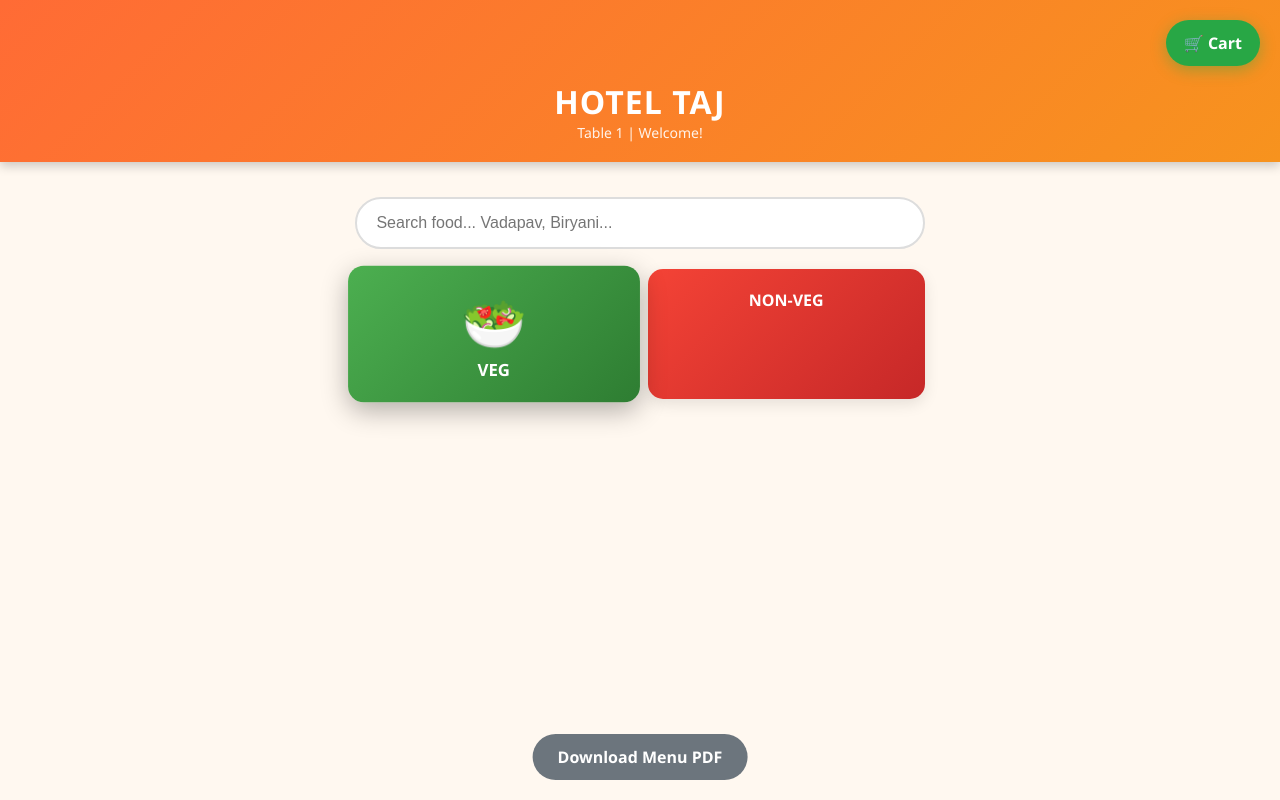
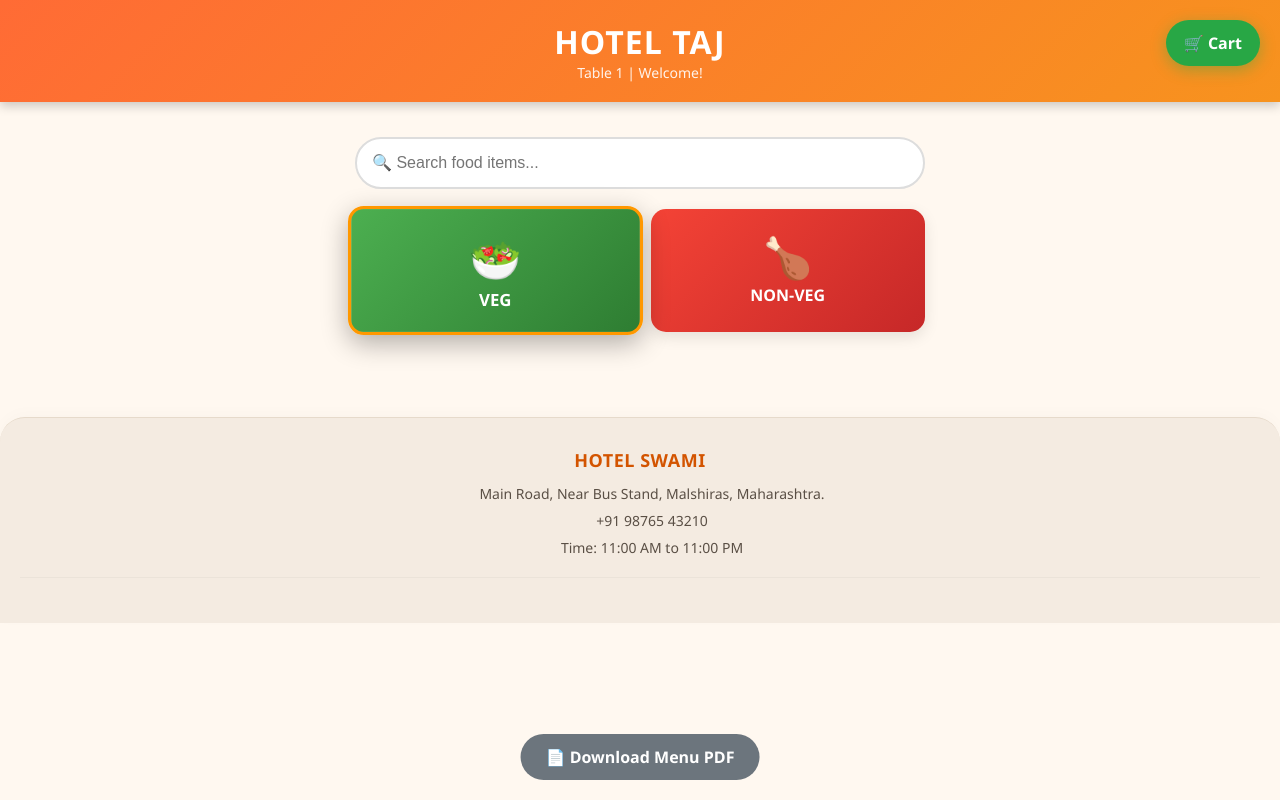
Before and after one commit to sayaliadsar/qrmenu, a Flask app: page /menu/1 in a window 1280 px wide. Run offline with Flask 3, Linux system fonts and the light colour scheme; data that the repository does not hold is empty.

Commit message:
Update menu.html

```diff
--- a/qrmenu/templates/menu.html
+++ b/qrmenu/templates/menu.html
@@ -1,3 +1,4 @@
+<!DOCTYPE html>
 <html>
 <head>
     <title>Menu - Table {{ table_id }}</title>
@@ -11,7 +12,6 @@
             color: white; padding: 20px; text-align: center;
             box-shadow: 0 4px 10px rgba(0,0,0,0.2);
         }
-        .logo { font-size: 40px; margin-bottom: 5px; }
         .header h1 { font-size: 32px; font-weight: 800; letter-spacing: 1px; }
         .header p { opacity: 0.9; font-size: 14px; }
 
@@ -29,85 +29,88 @@
             width: 100%; padding: 15px; font-size: 16px;
             border: 2px solid #ddd; border-radius: 50px; outline: none;
         }
-        .search-box input:focus { border-color: #ff6b35; }
 
         .category-box { display: flex; gap: 15px; margin: 20px 0; }
         .category-card {
             flex: 1; padding: 20px; border-radius: 15px; text-align: center;
-            cursor: pointer; transition: 0.3s; color: white; font-weight: bold;
+            color: white; font-weight: bold; transition: 0.3s; cursor: pointer;
             box-shadow: 0 5px 15px rgba(0,0,0,0.1);
         }
-        .category-card:hover { transform: translateY(-5px); }
         .veg-card { background: linear-gradient(135deg, #4CAF50, #2E7D32); }
         .nonveg-card { background: linear-gradient(135deg, #F44336, #C62828); }
-        .category-card img { width: 60px; height: 60px; margin-bottom: 10px; }
-        .active-cat { transform: scale(1.05); box-shadow: 0 8px 25px rgba(0,0,0,0.3); }
+        .active-cat { transform: scale(1.05); box-shadow: 0 8px 25px rgba(0,0,0,0.3); border: 3px solid #ff9800; }
 
         .food-list { margin-top: 10px; }
         .food-item {
             background: white; margin: 12px 0; padding: 15px; border-radius: 12px;
             display: flex; align-items: center; justify-content: space-between;
-            box-shadow: 0 2px 8px rgba(0,0,0,0.08); transition: 0.2s;
+            box-shadow: 0 2px 8px rgba(0,0,0,0.08);
         }
-        .food-item:hover { box-shadow: 0 4px 15px rgba(0,0,0,0.15); }
         .food-left { display: flex; align-items: center; gap: 15px; }
         .food-icon { font-size: 35px; }
         .food-name { font-size: 18px; font-weight: 600; color: #333; }
         .food-price { color: #ff6b35; font-weight: bold; font-size: 16px; }
-        .add-btn {
-            background: #007bff; color: white; padding: 10px 18px;
-            border: none; border-radius: 8px; text-decoration: none; font-weight: bold;
+
+        .qty-badge {
+            background: #ff9800; color: white; padding: 2px 8px;
+            border-radius: 10px; font-size: 12px; font-weight: bold; margin-left: 5px;
         }
-        .add-btn:active { transform: scale(0.95); }
-        .hidden { display: none; }
+
+        .add-btn { background: #007bff; color: white; padding: 10px 18px; border-radius: 8px; text-decoration: none; font-weight: bold; }
+        .cancel-btn { background: #dc3545; color: white; padding: 10px 18px; border-radius: 8px; text-decoration: none; font-weight: bold; }
+        .hidden { display: none !important; }
 
         .pdf-btn {
             position: fixed; bottom: 20px; left: 50%; transform: translateX(-50%);
             background: #6c757d; color: white; padding: 12px 25px;
             border-radius: 50px; text-decoration: none; font-weight: bold;
         }
-       .cancel-btn {
-    background: #dc3545;
-    color: white;
-    padding: 10px 18px;
-    border: none;
-    border-radius: 8px;
-    text-decoration: none;
-    font-weight: bold;
+        .hotel-footer {
+            background: #f4ebe1; color: #4a3f35; padding: 30px 20px; text-align: center;
+            margin-top: 50px; border-top-left-radius: 25px; border-top-right-radius: 25px;
+            font-size: 14px; box-shadow: 0 -4px 15px rgba(0,0,0,0.02);
+            border-top: 1px solid #e6dacb;
         }
+        .footer-title { color: #d35400; font-size: 18px; font-weight: bold; margin-bottom: 12px; letter-spacing: 0.5px; }
+        .footer-info { margin-bottom: 8px; opacity: 0.9; display: flex; align-items: center; justify-content: center; gap: 8px; font-weight: 500; }
+        .footer-info i { width: 16px; text-align: center; }
+        .footer-info a { color: #4a3f35; text-decoration: none; }
+        .footer-copyright { font-size: 11px; margin-top: 20px; opacity: 0.6; border-top: 1px solid rgba(0,0,0,0.06); padding-top: 15px; }
 
-.cancel-btn:hover {
-    background: #c82333;
-}
+        .hidden-admin-link { display: inline-block; color: #b5a492 !important; text-decoration: none; font-size: 10px; cursor: default; margin-top: 5px; }
 
-.cancel-btn:hover {
-    background: #c82333;
-}
+
     </style>
 </head>
 <body>
+
     <a href="/cart" class="cart-float">🛒 Cart</a>
-
     <div class="header">
-        <div class="logo">️</div>
         <h1>HOTEL TAJ</h1>
         <p>Table {{ table_id }} | Welcome!</p>
     </div>
 
+
+</script>
+<script type="text/javascript" src="https://google.com"></script>
+
+</script>
+<script type="text/javascript" src="//://google.com"></script>
+
     <div class="container">
         <!-- Search Bar -->
         <div class="search-box">
-            <input type="text" id="searchInput" placeholder=" Search food... Vadapav, Biryani...">
+            <input type="text" id="searchInput" placeholder="🔍 Search food items..." onkeyup="filterMenu()">
         </div>
 
         <!-- Category Cards -->
         <div class="category-box">
-            <div class="category-card veg-card active-cat" onclick="filterCategory('veg', event)">
-                <div style="font-size: 50px;">🥗</div>
+            <div id="vegTab" class="category-card veg-card" onclick="selectCategory('veg')">
+                <div style="font-size: 40px;">🥗</div>
                 <div>VEG</div>
             </div>
-            <div class="category-card nonveg-card" onclick="filterCategory('non-veg', event)">
-                <div style="font-size: 50px;"></div>
+            <div id="nonvegTab" class="category-card nonveg-card" onclick="selectCategory('non-veg')">
+                <div style="font-size: 40px;">🍗</div>
                 <div>NON-VEG</div>
             </div>
         </div>
@@ -119,60 +122,89 @@
                 <div class="food-left">
                     <div class="food-icon">{{ item.icon }}</div>
                     <div>
-                        <div class="food-name">{{ item.name }}</div>
+                        <div class="food-name">
+                            {{ item.name }}
+                            {% if cart and cart[item.id|string] %}
+                                <span class="qty-badge">x{{ cart[item.id|string] }}</span>
+                            {% endif %}
+                        </div>
                         <div class="food-price">₹{{ item.price }}</div>
                     </div>
                 </div>
                 <div style="display:flex; gap:8px;">
+                    <!-- Add Button -->
                     <a href="/add_to_cart/{{ item.id }}" class="add-btn">+ Add</a>
 
-    <a href="/cancel_item/{{ item.id }}"
-       class="cancel-btn"
-       onclick="return confirm('Ha item cancel karaycha aahe ka?');">
+                    <!-- Cancel Button -->
+                    {% if cart and cart[item.id|string] %}
+                    <a href="/cancel_item/{{ item.id }}" class="cancel-btn" onclick="return confirm('हा आयटम कमी करायचा आहे का?');">
                         ❌ Cancel
                     </a>
+                    {% endif %}
                 </div>
             </div>
             {% endfor %}
         </div>
     </div>
 
-    <a href="javascript:window.print()" class="pdf-btn"> Download Menu PDF</a>
+    <a href="javascript:window.print()" class="pdf-btn">📄 Download Menu PDF</a>
+     <footer class="hotel-footer">
+        <div class="footer-title">HOTEL SWAMI </div>
+        <div class="footer-info"><i class="fa-solid fa-location-dot" style="color: #e74c3c;"></i> Main Road, Near Bus Stand, Malshiras, Maharashtra.</div>
+        <div class="footer-info"><i class="fa-solid fa-phone" style="color: #2ecc71;"></i> <a href="tel:+919876543210">+91 98765 43210</a></div>
+        <div class="footer-info"><i class="fa-solid fa-clock" style="color: #f1c40f;"></i> Time: 11:00 AM to 11:00 PM</div>
+
+        <div class="footer-copyright">
+
+
+        </div>
+    </footer>
 
     <script>
-    // Search Function
-    document.getElementById('searchInput').addEventListener('keyup', function() {
-        let filter = this.value.toLowerCase();
+        // १. युझरची कॅटेगरी ब्राउझर मेमरीमध्ये लॉक करणे
+        function selectCategory(cat) {
+            localStorage.setItem('hotel_menu_cat', cat);
+            filterMenu();
+        }
+
+        // २. फिल्टर फंक्शन (पेज रिफ्रेश झाले तरी चालू राहणारे)
+        function filterMenu() {
+            let currentCat = localStorage.getItem('hotel_menu_cat') || 'veg';
+            let searchVal = document.getElementById('searchInput').value.toLowerCase();
             let items = document.querySelectorAll('.food-item');
+
+            // बटनांची स्टाईल बदलणे
+            if (currentCat === 'veg') {
+                document.getElementById('vegTab').classList.add('active-cat');
+                document.getElementById('nonvegTab').classList.remove('active-cat');
+            } else {
+                document.getElementById('nonvegTab').classList.add('active-cat');
+                document.getElementById('vegTab').classList.remove('active-cat');
+            }
+
+            // आयटम्स दाखवणे किंवा लपवणे
             items.forEach(item => {
+                let cat = item.getAttribute('data-category');
                 let name = item.getAttribute('data-name');
-            if (name.includes(filter)) {
+
+                if (cat === currentCat && name.includes(searchVal)) {
                     item.classList.remove('hidden');
                 } else {
                     item.classList.add('hidden');
                 }
             });
-    });
-
-    // Category Filter - fakt 'event' add kela
-    function filterCategory(cat, event) {
-        document.querySelectorAll('.category-card').forEach(c => c.classList.remove('active-cat'));
-        event.currentTarget.classList.add('active-cat');
-
-        let items = document.querySelectorAll('.food-item');
-        items.forEach(item => {
-            if (item.getAttribute('data-category') === cat) {
-                item.classList.remove('hidden');
-            } else {
-                item.classList.add('hidden');
-            }
-        });
-        document.getElementById('searchInput').value = '';
         }
 
-    // Page load la Veg ch dakhav
-    window.onload = () => filterCategory('veg', {currentTarget: document.querySelector('.veg-card')});
+        // पेज लोड झाल्यावर रन होणारे फंक्शन
+        window.onload = function() {
+            filterMenu();
+        };
+
+
+
 </script>
+<script type="text/javascript" src="//://google.com"></script>
 
+    </script>
 </body>
 </html>
```
Lines whose indentation alone changed are shown as unchanged.
